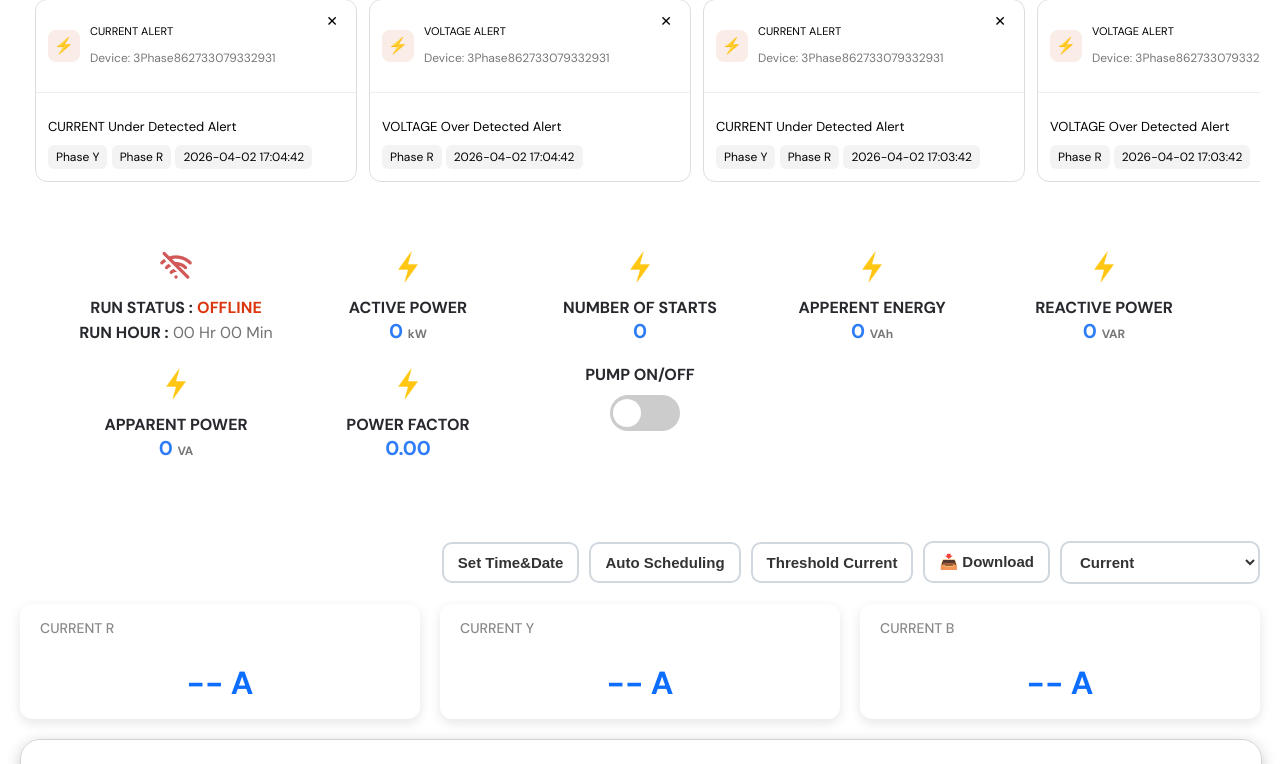
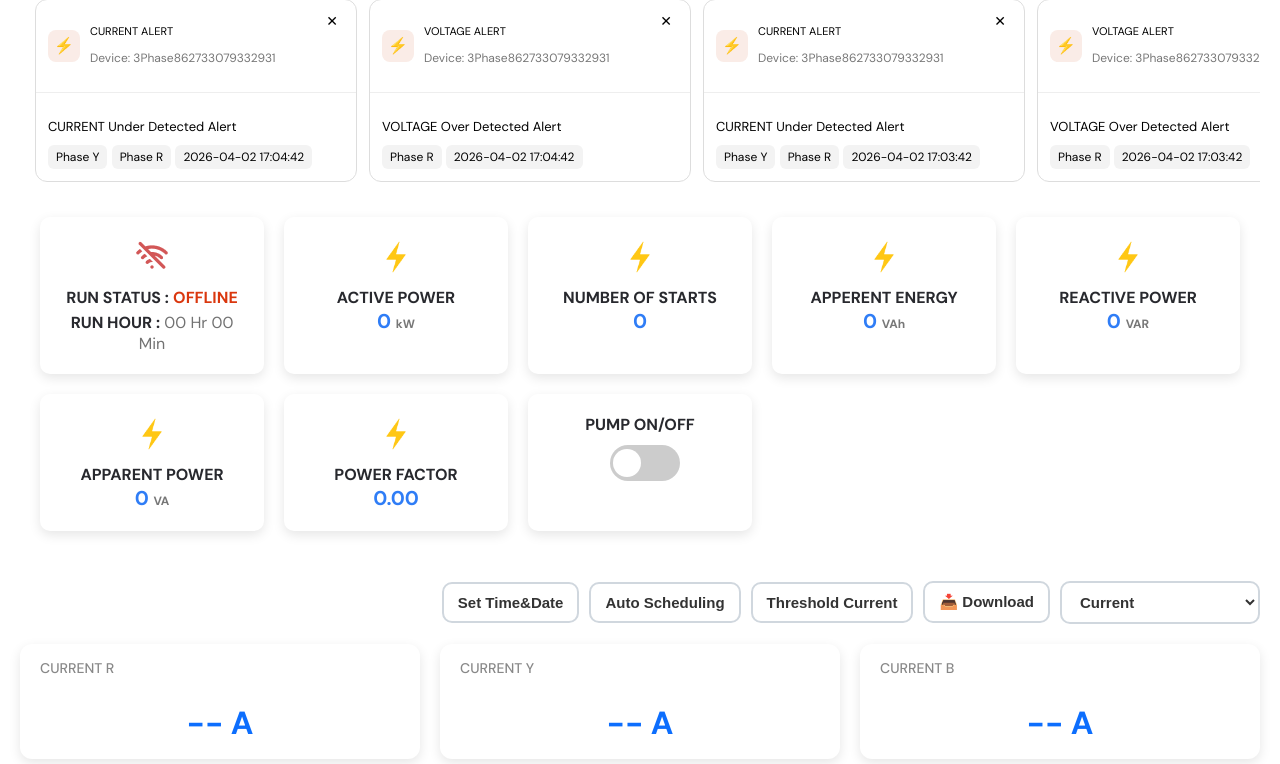
Before and after one commit to AnjaliMerkhed10/KSB, a Flask app: page / in a window 1280 px wide. Shown: the part 160-924 px from the top of the page. Run offline with Flask 3, Linux system fonts and the light colour scheme; a user stored in the database is signed in; data comes from the database, SQL or seed files in the repository; both versions use the stored data as it was after the commit.

Commit message:
card css

```diff
--- a/static/css/style.css
+++ b/static/css/style.css
@@ -520,22 +520,15 @@ input:checked+.slider:before {
 
 
 .card {
-    /* border-radius: 0px 0px 0px 0px;
-    padding: 18px 22px;
-    display: flex;
-    align-items: center;
-    gap: 15px;
-    min-width: 10px; */
-    /* box-shadow: 0 4px 10px rgba(0, 0, 0, 0.06); */
-
-    /* Right side border only */
-
     justify-content: center;
     align-items: center;
     text-align: center;
 
     transition: 0.3s;
     cursor: pointer;
+    box-shadow: 0 4px 12px rgba(0, 0, 0, 0.1);
+    padding: 20px;
+    border-radius: 10px;
 }
 
 
@@ -640,11 +633,10 @@ input:checked+.slider:before {
 
 .card99 {
 
-
     display: grid;
     grid-template-columns: repeat(auto-fit, minmax(200px, 1fr));
     gap: 20px;
-    padding: 50px;
+    padding: 20px;
     width: 100%;
     box-sizing: border-box;
 }
```
Also changed, not shown: device_data110.db.
